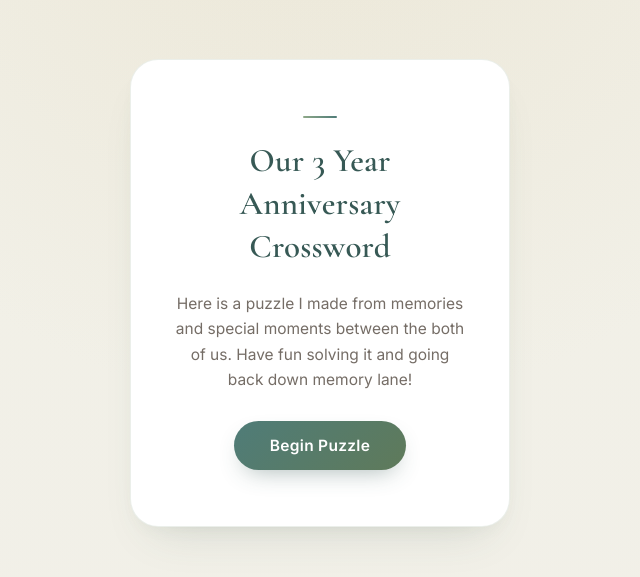
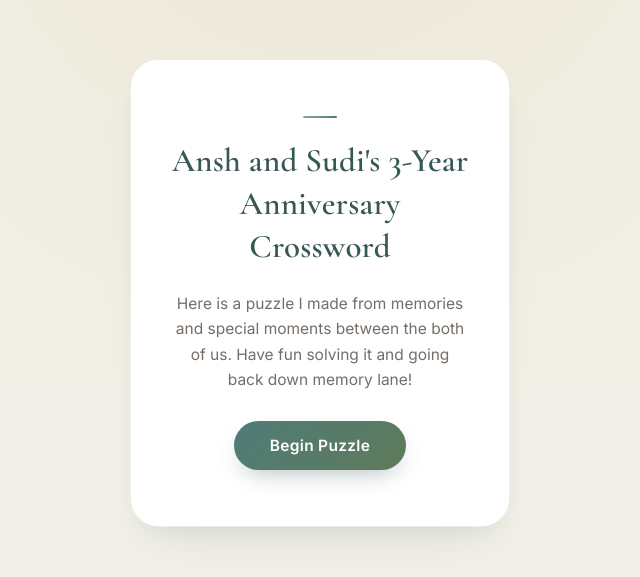
Before and after one commit to sudikshas/crossword_anniversary, a React (Vite) app: page / in a window 1280 px wide. Shown: the part 107-684 px from the top of the page, without its empty margins (320-960 px from the left). Built offline with nearby package versions, Linux system fonts and the light colour scheme.

Commit message:
code template

```diff
--- a/src/screens/WelcomeScreen.jsx
+++ b/src/screens/WelcomeScreen.jsx
@@ -3,7 +3,7 @@ function WelcomeScreen({ onBegin }) {
     <div className="screen welcome-screen">
       <div className="welcome-card">
         <span className="welcome-ornament" aria-hidden="true" />
-        <h1 className="welcome-card-title">Our 3 Year Anniversary Crossword</h1>
+        <h1 className="welcome-card-title">Ansh and Sudi's 3-Year Anniversary Crossword</h1>
         <p className="welcome-card-message">
           Here is a puzzle I made from memories and special moments between the both of us.
           Have fun solving it and going back down memory lane!
```
